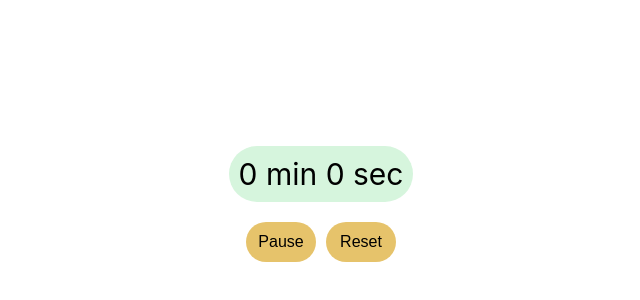
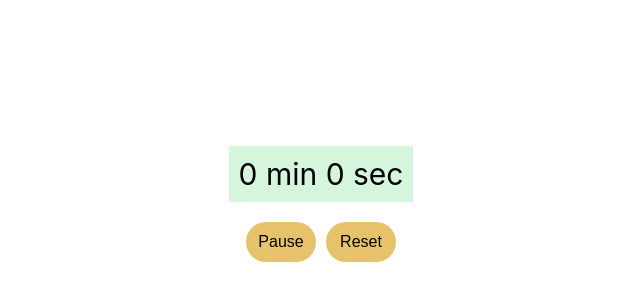
Before and after one commit to ashish19981301/stopwatch-app, a React (Create React App) app: page / in a window 1280 px wide. Shown: the part 134-434 px from the top of the page, without its empty margins (319-959 px from the left). Built offline with nearby package versions, Linux system fonts and the light colour scheme.

Commit message:
Update style.css

```diff
--- a/src/style.css
+++ b/src/style.css
@@ -11,6 +11,7 @@ body {
     display: flex;
     margin-top: 280px;
     justify-content: center;
+     border-radius: 40px;
 }
 
 
@@ -18,7 +19,6 @@ body {
     font-size: 30px;
     background-color: #d6f5dd;
     padding: 10px;
-     border-radius: 30px;
 }
 
 .stopwatch-button {
```
